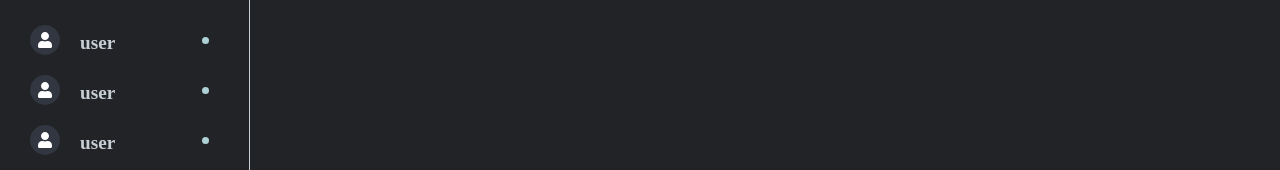
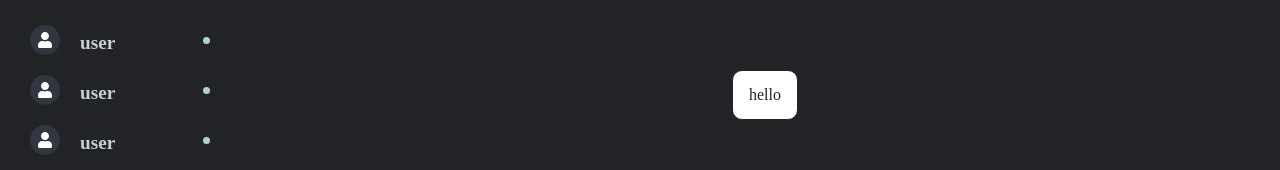
Before and after one commit to STOVE-Milk/steam-clone, a Next.js app in the folder src/frontend/: page / in a window 1280 px wide. Shown: the part 398-568 px from the top of the page. Built offline with nearby package versions, Linux system fonts and the light colour scheme.

Commit message:
chore: rm -> rem, searchBox export 이름 수정

```diff
--- a/src/frontend/components/atoms/DefaultButton.tsx
+++ b/src/frontend/components/atoms/DefaultButton.tsx
@@ -13,8 +13,8 @@ const ButtonStyle = styled.button<ButtonProps>`
   color: ${(props) => props.theme.colors[props.types + 'Bg']};
   font-size: 1rem;
   cursor: pointer;
-  margin: 0 1em;
-  padding: 0.25em 1em;
+  margin: 0 1rem;
+  padding: 0.25rem 1rem;
   border: 1px solid ${(props) => props.theme.colors[props.types + 'Bg']};
   border-radius: 10px;
   height: 50px;
--- a/src/frontend/components/atoms/FilledButton.tsx
+++ b/src/frontend/components/atoms/FilledButton.tsx
@@ -13,8 +13,8 @@ const ButtonStyle = styled.button<ButtonProps>`
   color: ${(props) => props.theme.colors['primaryText']};
   font-size: 1em;
   cursor: pointer;
-  margin: 0 1em;
-  padding: 0.25em 1em;
+  margin: 0 1rem;
+  padding: 0.25rem 1rem;
   border: 1px solid ${(props) => props.theme.colors[props.types + 'Bg']};
   border-radius: 10px;
   height: 50px;
--- a/src/frontend/components/molecules/SearchBox.tsx
+++ b/src/frontend/components/molecules/SearchBox.tsx
@@ -29,7 +29,7 @@ const FontAwesomeIconStyle = styled(FontAwesomeIcon)`
   cursor: pointer;
 `;
 
-export default function Search({ option, inputText, setOption, setInputText }: ISearchbox) {
+export default function SearchBox({ option, inputText, setOption, setInputText }: ISearchbox) {
   const optionName = [
     { en: 'name', kr: '게임이름' },
     { en: 'tag', kr: '태그' },
@@ -39,8 +39,8 @@ export default function Search({ option, inputText, setOption, setInputText }: I
     setOption(e.target.value);
   }, []);
 
-  const handleInputText = useCallback(() => {
-    const searchText = document.querySelector('#searchText')?.value;
+  const handleInputText = useCallback((e) => {
+    const searchText = e.target.value;
     setInputText(searchText);
   }, []);
 
@@ -59,7 +59,7 @@ export default function Search({ option, inputText, setOption, setInputText }: I
         placeholder={'Search Everything!'}
         id="searchText"
         defaultValue=""
-        onChange={handleInputText}
+        onChange={(e) => handleInputText(e)}
       />
       <FontAwesomeIconStyle icon={faSearch} inverse onClick={() => submitSearchInfo()} />
     </SearchBoxWrapper>
--- a/src/frontend/components/organisms/Header.tsx
+++ b/src/frontend/components/organisms/Header.tsx
@@ -1,10 +1,9 @@
 import React, { useState } from 'react';
 import styled from 'styled-components';
-import Search from 'components/molecules/SearchBox';
+import SearchBox from 'components/molecules/SearchBox';
 import Profile from 'components/atoms/Profile';
 import { FontAwesomeIcon } from '@fortawesome/react-fontawesome';
 import { faBell, faUser } from '@fortawesome/free-solid-svg-icons';
-import SelectBox from 'components/atoms/SelectBox';
 
 // to do: 영역 잡고, css 로 width 100%, height: 80px 등으로 고정
 // 내용물: inputBox, 알림 아이콘, 유저인포
@@ -51,7 +50,7 @@ export default function Header() {
   return (
     <HeaderStyle>
       <SearchBarWrapper>
-        <Search option={option} inputText={inputText} setOption={setOption} setInputText={setInputText} />
+        <SearchBox option={option} inputText={inputText} setOption={setOption} setInputText={setInputText} />
       </SearchBarWrapper>
       <AlertUserWrapper>
         <FontAwesomeIcon icon={faBell} inverse />
--- a/src/frontend/components/organisms/Navbar.tsx
+++ b/src/frontend/components/organisms/Navbar.tsx
@@ -16,7 +16,6 @@ const NavBarWrapper = styled.div`
   flex-direction: column;
   padding: 10px;
   overflow-y: hidden;
-  border-right: 1px solid ${(props) => props.theme.colors.divider};
 `;
 
 const LogoSection = styled.section`
--- a/src/frontend/pages/index.tsx
+++ b/src/frontend/pages/index.tsx
@@ -6,6 +6,7 @@ import GameSlide from 'components/molecules/GameSlide';
 import gameImage2 from 'public/game2.jpg';
 import Image from 'next/image';
 import Text from 'components/atoms/Text';
+import DefaultButton from 'components/atoms/DefaultButton';
 
 const mockData: Array<any> = [
   {
@@ -89,6 +90,7 @@ const Main: NextPage = () => {
           })}
         ></CarouselComponent>
       </CarouselSection>
+      <DefaultButton types="primary">{'hello'}</DefaultButton>
     </MainWrapper>
   );
 };
```
